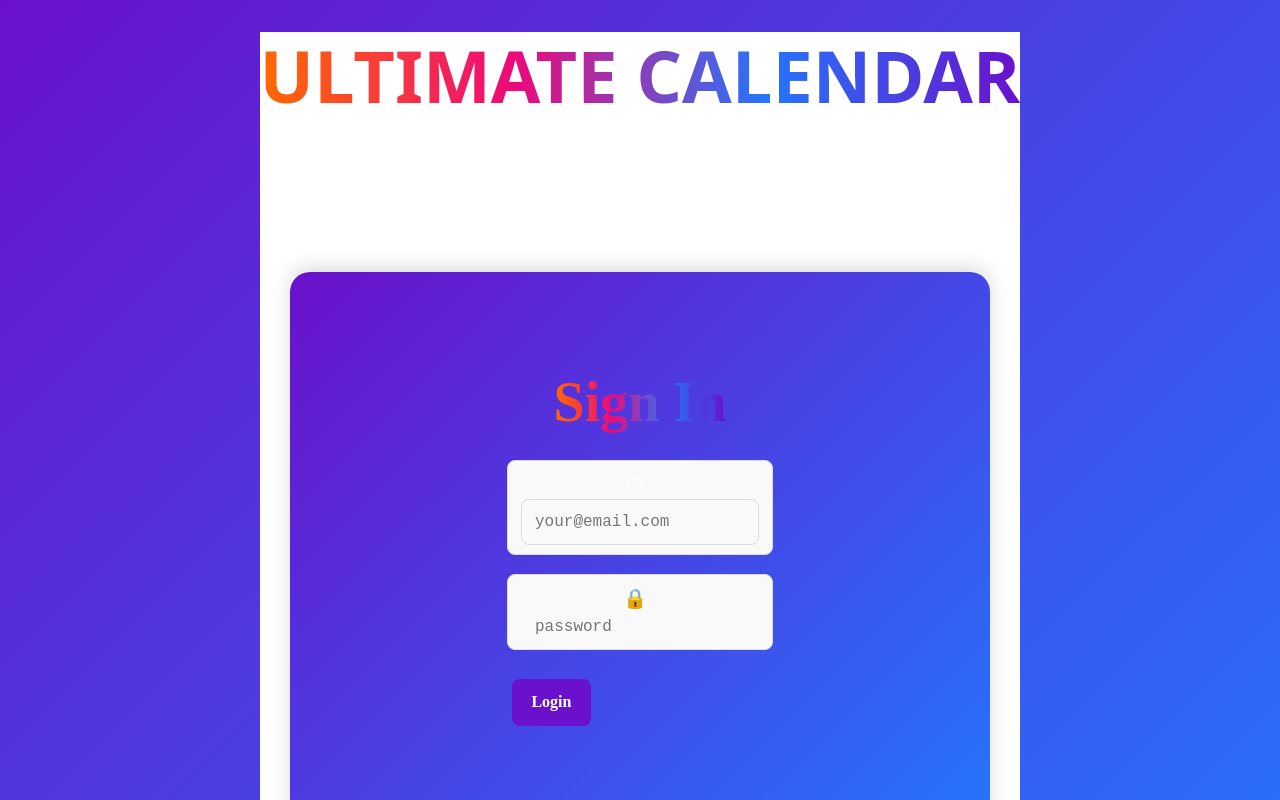
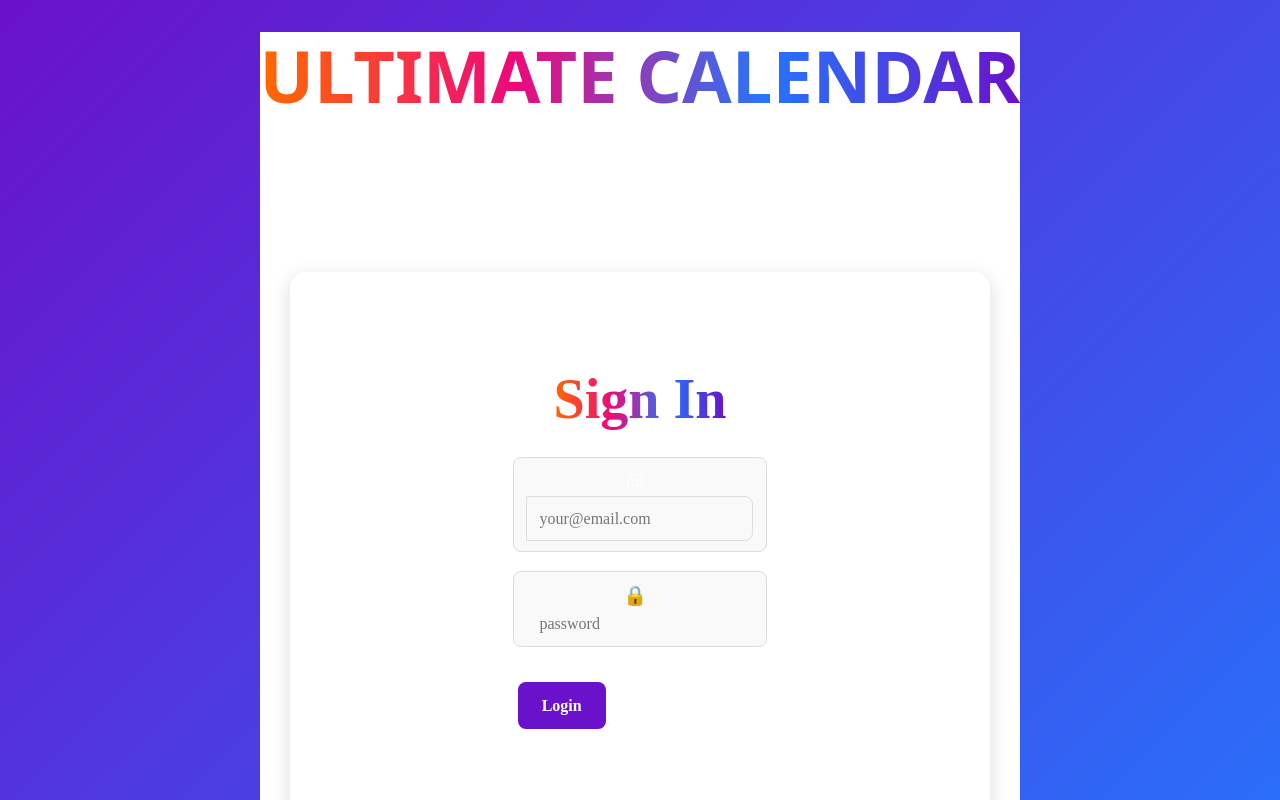
Before and after one commit to atkfuller/startup, a React (Vite) app: page / in a window 1280 px wide. Shown: the top 800 px of the page. Built offline with nearby package versions, Linux system fonts and the light colour scheme.

Commit message:
changed login.css to be compatable to upadte jsx

```diff
--- a/src/login/login.css
+++ b/src/login/login.css
@@ -20,7 +20,7 @@
     background-clip: text;
     color: transparent;
 }
-.login-page main{
+main{
     flex: 0 0 70vh;
     width:100%;
     margin-top: auto;
@@ -35,12 +35,12 @@
     font-family: "Cooperplate";
 
 }
-.login-page main>h1{
+main>h1{
     font-size: 3.5rem;
     margin-bottom: 1.5rem;
     color: WHITE;
 }
-.login-page form div{
+.input-group{
     display: flex;
     align-items: center;
     margin-bottom: 1.2rem;
@@ -48,25 +48,28 @@
     border-radius: 8px;
     padding: 0.6rem 0.8rem;
     background: #f9f9f9;
-    transition: border 0.3s easer;
+    transition: border 0.3s ease;
 }
-.login-page form div:focus-within {
+
+.input-group:focus-within {
     border: 1px solid #6a11cb;
 }
-.login-page form span{
+
+.input-group span{
     font-size: 1.2rem;
     margin-right: 0.6rem;
 }
-.login-page input{
+
+input{
     border:none;
     outline: none;
     color:black;
     font-size: 1rem;
     flex: 1;
     background: transparent;
-    font-family: 'Courier New', Courier, monospace;
 }
-.login-page button{
+
+button{
     margin: 0.6rem 0.3rem;
     padding: 0.7rem 1.2rem;
     border-radius: 8px;
--- a/src/login/login.jsx
+++ b/src/login/login.jsx
@@ -20,7 +20,7 @@ export default function Login() {
         <h1>Sign In</h1>
 
         <form onSubmit={handleSubmit}>
-          <div>
+          <div className="input-group">
             <span>@</span>
             <input
               type="text"
@@ -31,7 +31,7 @@ export default function Login() {
             />
           </div>
 
-          <div>
+          <div className="input-group">
             <span>🔒</span>
             <input
               type="password"
```
